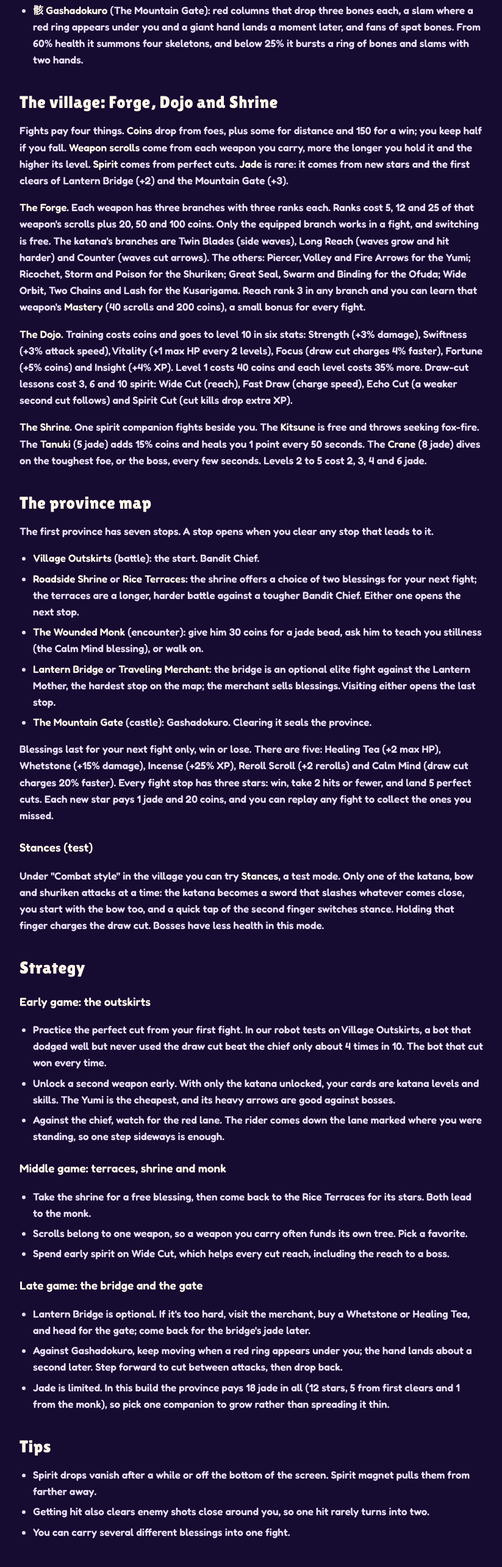
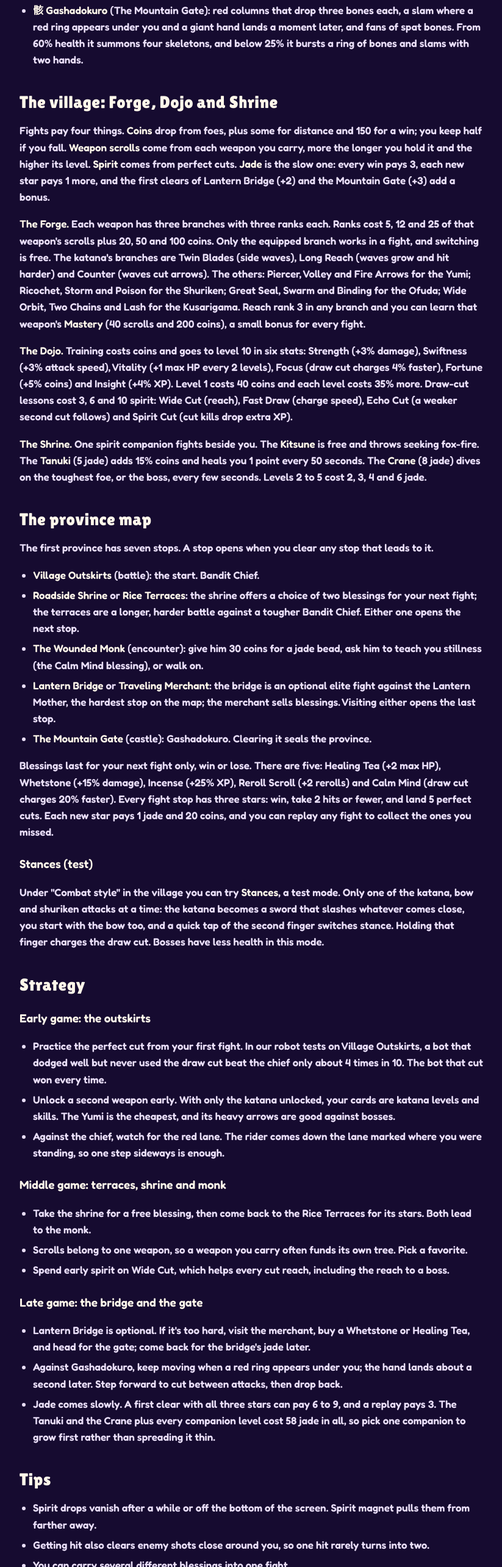
Before and after one commit to schmitty4321-dot/sideeffectsstudio-site, a plain HTML site: page samurai-runner.html in a window 1280 px wide. Shown: the part 4237-6806 px from the top of the page at 61% size, without its empty margins (48-871 px from the left). Drawn offline with Linux system fonts and the light colour scheme.

Commit message:
Samurai Runner guide: every win pays 3 jade

```diff
--- a/samurai-runner.html
+++ b/samurai-runner.html
@@ -118,7 +118,7 @@
   </ul>
 
   <h2 id="village">The village: Forge, Dojo and Shrine</h2>
-  <p>Fights pay four things. <b>Coins</b> drop from foes, plus some for distance and 150 for a win; you keep half if you fall. <b>Weapon scrolls</b> come from each weapon you carry, more the longer you hold it and the higher its level. <b>Spirit</b> comes from perfect cuts. <b>Jade</b> is rare: it comes from new stars and the first clears of Lantern Bridge (+2) and the Mountain Gate (+3).</p>
+  <p>Fights pay four things. <b>Coins</b> drop from foes, plus some for distance and 150 for a win; you keep half if you fall. <b>Weapon scrolls</b> come from each weapon you carry, more the longer you hold it and the higher its level. <b>Spirit</b> comes from perfect cuts. <b>Jade</b> is the slow one: every win pays 3, each new star pays 1 more, and the first clears of Lantern Bridge (+2) and the Mountain Gate (+3) add a bonus.</p>
   <p><b>The Forge.</b> Each weapon has three branches with three ranks each. Ranks cost 5, 12 and 25 of that weapon's scrolls plus 20, 50 and 100 coins. Only the equipped branch works in a fight, and switching is free. The katana's branches are Twin Blades (side waves), Long Reach (waves grow and hit harder) and Counter (waves cut arrows). The others: Piercer, Volley and Fire Arrows for the Yumi; Ricochet, Storm and Poison for the Shuriken; Great Seal, Swarm and Binding for the Ofuda; Wide Orbit, Two Chains and Lash for the Kusarigama. Reach rank 3 in any branch and you can learn that weapon's <b>Mastery</b> (40 scrolls and 200 coins), a small bonus for every fight.</p>
   <p><b>The Dojo.</b> Training costs coins and goes to level 10 in six stats: Strength (+3% damage), Swiftness (+3% attack speed), Vitality (+1 max HP every 2 levels), Focus (draw cut charges 4% faster), Fortune (+5% coins) and Insight (+4% XP). Level 1 costs 40 coins and each level costs 35% more. Draw-cut lessons cost 3, 6 and 10 spirit: Wide Cut (reach), Fast Draw (charge speed), Echo Cut (a weaker second cut follows) and Spirit Cut (cut kills drop extra XP).</p>
   <p><b>The Shrine.</b> One spirit companion fights beside you. The <b>Kitsune</b> is free and throws seeking fox-fire. The <b>Tanuki</b> (5 jade) adds 15% coins and heals you 1 point every 50 seconds. The <b>Crane</b> (8 jade) dives on the toughest foe, or the boss, every few seconds. Levels 2 to 5 cost 2, 3, 4 and 6 jade.</p>
@@ -154,7 +154,7 @@
   <ul>
     <li>Lantern Bridge is optional. If it's too hard, visit the merchant, buy a Whetstone or Healing Tea, and head for the gate; come back for the bridge's jade later.</li>
     <li>Against Gashadokuro, keep moving when a red ring appears under you; the hand lands about a second later. Step forward to cut between attacks, then drop back.</li>
-    <li>Jade is limited. In this build the province pays 18 jade in all (12 stars, 5 from first clears and 1 from the monk), so pick one companion to grow rather than spreading it thin.</li>
+    <li>Jade comes slowly. A first clear with all three stars can pay 6 to 9, and a replay pays 3. The Tanuki and the Crane plus every companion level cost 58 jade in all, so pick one companion to grow first rather than spreading it thin.</li>
   </ul>
 
   <h2 id="tips">Tips</h2>
@@ -180,7 +180,7 @@
     <details><summary>Why does every fight start with just the katana?</summary><p>On purpose. You grow your arsenal from level-up cards in each fight, while your Forge, Dojo and companion progress carries into every one.</p></details>
     <details><summary>My draw cut can't reach the boss. Is that a bug?</summary><p>No. Bosses sit high on the screen. Step the ronin forward, cut, then move back. A fully charged cut, or the Wide Cut lesson, reaches farther.</p></details>
     <details><summary>What do I keep if I lose?</summary><p>Half your coins, all your weapon scrolls and all the spirit from your perfect cuts. A lost fight pays no jade and no stars. Blessings are used up either way.</p></details>
-    <details><summary>How do I get jade?</summary><p>Earn stars (each new one pays 1 jade), clear Lantern Bridge (+2) and the Mountain Gate (+3) for the first time, or give the wounded monk 30 coins.</p></details>
+    <details><summary>How do I get jade?</summary><p>Win fights: every win pays 3 jade, replays included. Each new star pays 1 more, the first clears of Lantern Bridge (+2) and the Mountain Gate (+3) add a bonus, and the wounded monk gives one bead for 30 coins.</p></details>
     <details><summary>Is there more after the Mountain Gate?</summary><p>Not yet. Clearing it seals the province, and you can replay any fight for stars and rewards. A second province is planned for a later build.</p></details>
     <details><summary>Is there sound?</summary><p>Yes, quiet sound effects for menus and combat, with no music yet. The Sound button in the corner turns them off, and the game remembers your choice.</p></details>
   </div>
```
